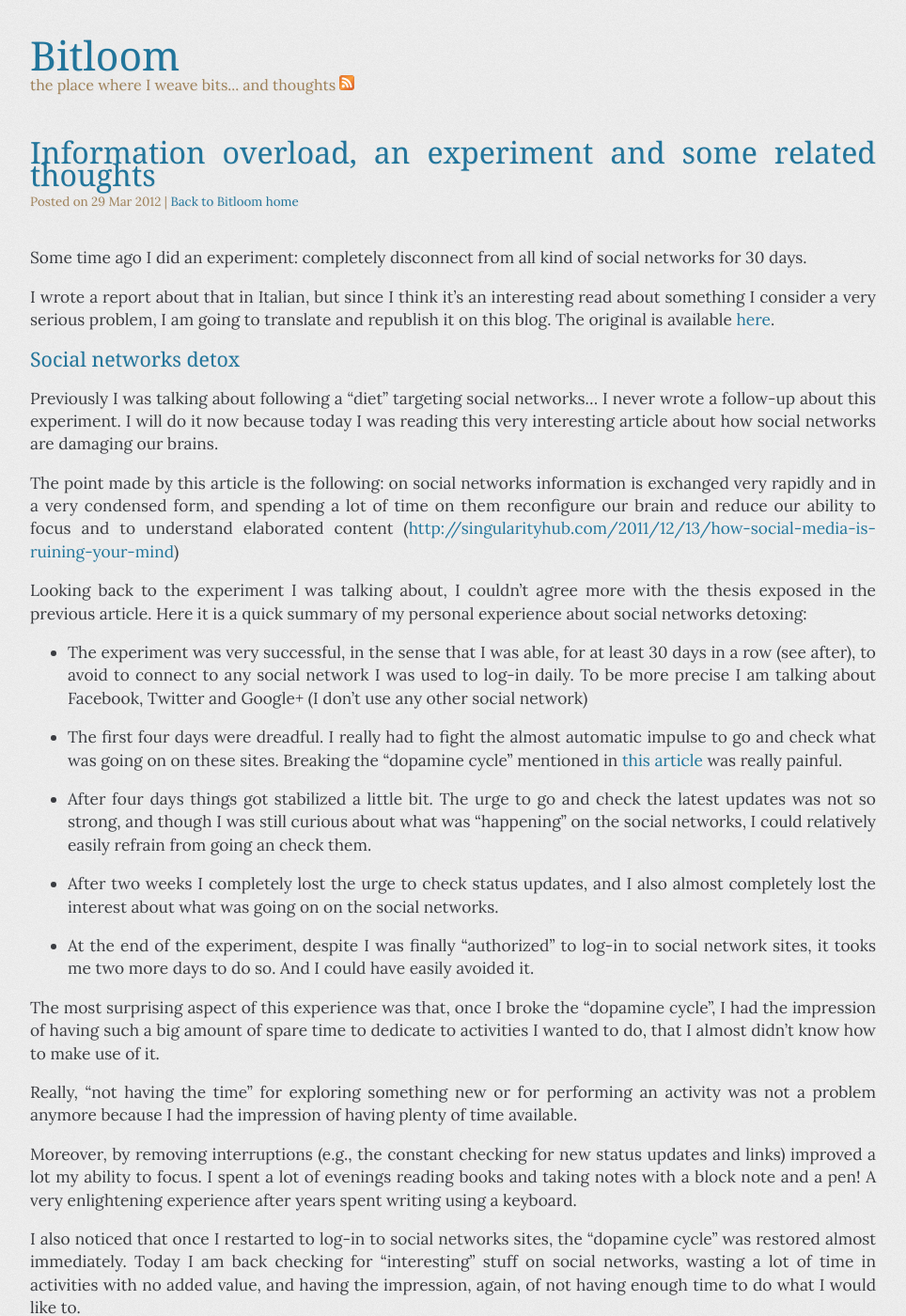
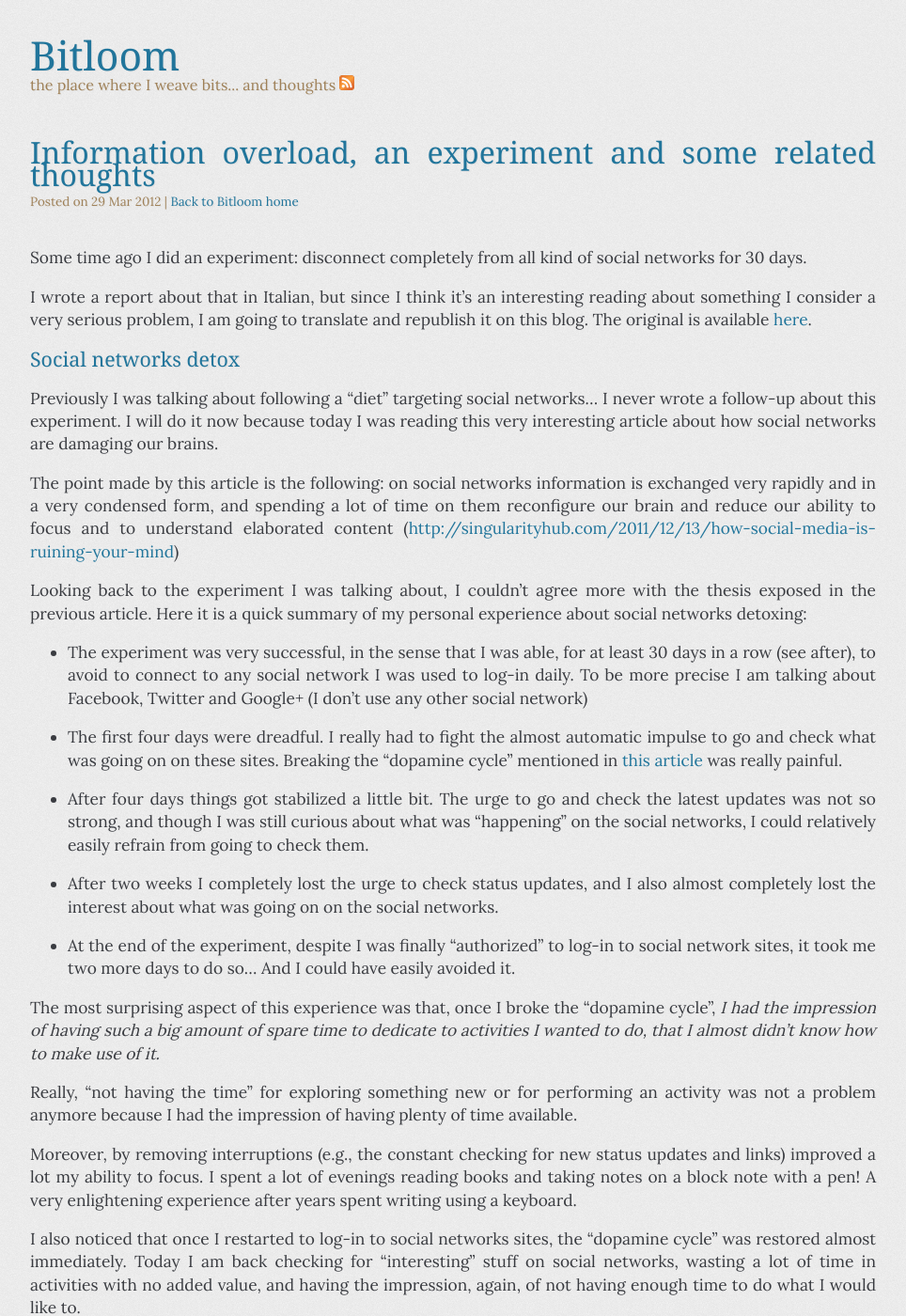
Before and after one commit to fmancinelli/fmancinelli.github.com, a Jekyll site: the page built from _posts/2012-03-29-Information_overload.markdown, in a window 1280 px wide and 1400 px high. Shown: the whole window at 94% size, without its empty margins (158-1122 px from the left). Built offline with Jekyll 4.4.1, drawn with Linux system fonts in a browser that asks for light colours; comment, search, counter and statistics services are not loaded; some of the changed text lies outside the part shown.

Commit message:
Minor edits

```diff
--- a/_posts/2012-03-29-Information_overload.markdown
+++ b/_posts/2012-03-29-Information_overload.markdown
@@ -3,9 +3,9 @@ layout: post
 title: Information overload, an experiment and some related thoughts
 ---
 
- Some time ago I did an experiment: completely disconnect from all kind of social networks for 30 days.
+ Some time ago I did an experiment: disconnect completely from all kind of social networks for 30 days.
 
-I wrote a report about that in Italian, but since I think it's an interesting read about something I consider a very serious problem, I am going to translate and republish it on this blog. The original is available [here](http://bonifacemillian.tumblr.com/post/14418713592/social-networks-detox-was-dieta).
+I wrote a report about that in Italian, but since I think it's an interesting reading about something I consider a very serious problem, I am going to translate and republish it on this blog. The original is available [here](http://bonifacemillian.tumblr.com/post/14418713592/social-networks-detox-was-dieta).
 
 Social networks detox
 ---------------------
@@ -20,17 +20,17 @@ Looking back to the experiment I was talking about, I couldn't agree more with t
 
 * The first four days were dreadful. I really had to fight the almost automatic impulse to go and check what was going on on these sites. Breaking the "dopamine cycle" mentioned in [this article](http://www.simplyzesty.com/technology/the-science-behind-your-internet-addiction/) was really painful.
 
-* After four days things got stabilized a little bit. The urge to go and check the latest updates was not so strong, and though I was still curious about what was "happening" on the social networks, I could relatively easily refrain from going an check them.
+* After four days things got stabilized a little bit. The urge to go and check the latest updates was not so strong, and though I was still curious about what was "happening" on the social networks, I could relatively easily refrain from going to check them.
 
 * After two weeks I completely lost the urge to check status updates, and I also almost completely lost the interest about what was going on on the social networks.
 
-* At the end of the experiment, despite I was finally "authorized" to log-in to social network sites, it tooks me two more days to do so. And I could have easily avoided it.
+* At the end of the experiment, despite I was finally "authorized" to log-in to social network sites, it took me two more days to do so... And I could have easily avoided it.
 
-The most surprising aspect of this experience was that, once I broke the "dopamine cycle", I had the impression of having such a big amount of spare time to dedicate to activities I wanted to do, that I almost didn't know how to make use of it.
+The most surprising aspect of this experience was that, once I broke the "dopamine cycle", *I had the impression of having such a big amount of spare time to dedicate to activities I wanted to do, that I almost didn't know how to make use of it.*
 
 Really, "not having the time" for exploring something new or for performing an activity was not a problem anymore because I had the impression of having plenty of time available.
 
-Moreover, by removing interruptions (e.g., the constant checking for new status updates and links) improved a lot my ability to focus. I spent a lot of evenings reading books and taking notes with a block note and a pen! A very enlightening experience after years spent writing using a keyboard.
+Moreover, by removing interruptions (e.g., the constant checking for new status updates and links) improved a lot my ability to focus. I spent a lot of evenings reading books and taking notes on a block note with a pen! A very enlightening experience after years spent writing using a keyboard.
 
 I also noticed that once I restarted to log-in to social networks sites, the "dopamine cycle" was restored almost immediately. Today I am back checking for "interesting" stuff on social networks, wasting a lot of time in activities with no added value, and having the impression, again, of not having enough time to do what I would like to.
 
```
Also changed, not shown: other parts of _posts/2012-03-29-Information_overload.markdown (+2 -2 lines).
